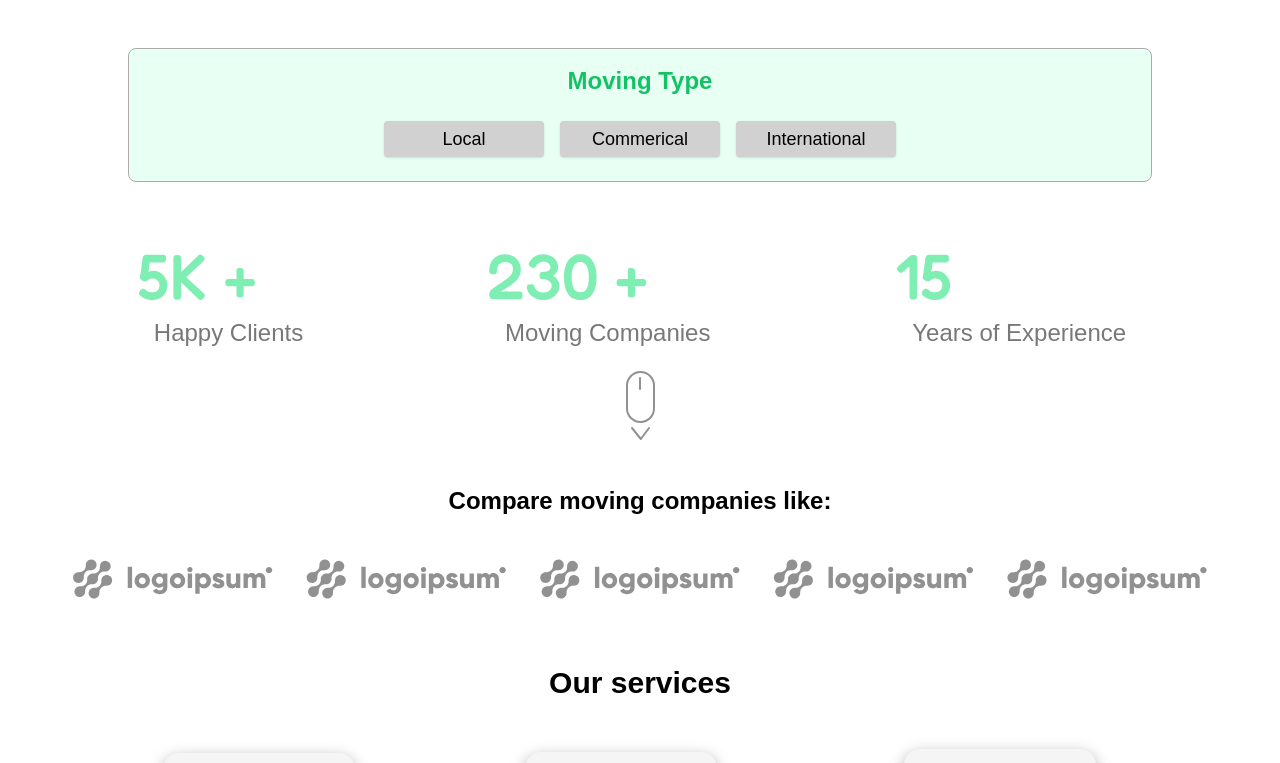
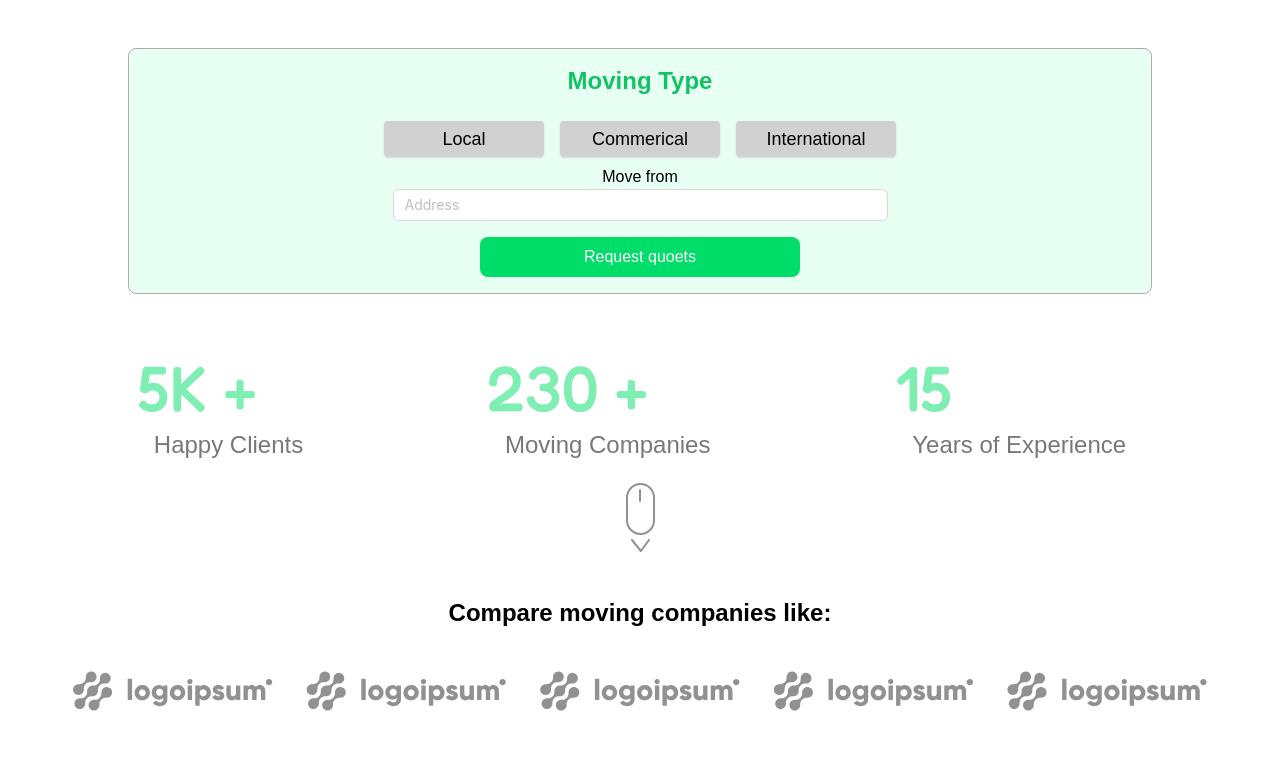
Before and after one commit to macworldgithub/moving7, a React (Create React App) app: page / in a window 1280 px wide. Shown: the top 763 px of the page. Built offline with nearby package versions, Linux system fonts and the light colour scheme.

Commit message:
moving form

```diff
--- a/src/App.js
+++ b/src/App.js
@@ -24,6 +24,10 @@ function App() {
       <Footer />
     </div>
   );
+
+  let onLocalClick=()=>{
+
+  }
 }
 
 export default App;
--- a/src/pages/moving_type/moving-type.jsx
+++ b/src/pages/moving_type/moving-type.jsx
@@ -1,15 +1,77 @@
+import { useState } from "react";
 import "./moving.css"
+import { Input } from "antd";
 function MovingType() {
+    const [lock1, setUnlock1] = useState(false)
+    const [lock2, setUnlock2] = useState(false)
+    const [lock3, setUnlock3] = useState(false)
+    const [lock4, setUnlock4] = useState(false)
+    const [lock5, setUnlock5] = useState(false)
+    const [lock6, setUnlock6] = useState(false)
+    const [lock7, setUnlock7] = useState(false)
+
+
+    const firstHandler = (e) => {
+        console.log("e===>", e)
+    }
+
     return (
-        <div className=" bg-[#8AFFC133] mx-auto w-11/12 h-auto items-center text-center p-4 lg:w-4/5 rounded-lg border-neutral-600 m-12 border">
+        <div className=" bg-[#8AFFC133] mx-auto w-11/12 h-auto items-center justify-center text-center p-4 lg:w-4/5 rounded-lg border-neutral-600 m-12 border">
             <div>
-                <h2 className=" text-[#13C265] text-2xl font-semibold mb-4">Moving Type</h2>
+                <h2 className=" text-[#13C265] text-2xl font-semibold mb-4 ">Moving Type</h2>
             </div>
             <div className="felx items-center justify-between">
                 <button className=" w-40 bg-[#D1D1D1] flex-wrap m-2 p-1 rounded shadow text-md sm:text-base lg:text-lg">Local</button>
                 <button className=" w-40 bg-[#D1D1D1] flex-wrap m-2 p-1 rounded shadow text-md sm:text-base lg:text-lg">Commerical</button>
                 <button className=" w-40 bg-[#D1D1D1] flex-wrap m-2 p-1 rounded shadow text-md sm:text-base lg:text-lg">International</button>
             </div>
+            <div className="">
+                <div className="felx items-center justify-between">
+                    <p>Move from</p>
+                    <Input className=" w-2/4" placeholder="Address" onClick={() => setUnlock1(true)} onChange={(e) => firstHandler(e.target.value)} />
+                </div>
+
+                {lock1 && (
+                    <div className="text-start flex flex-col items-center">
+                        <div className="w-1/2 ">Move to</div>
+                        <Input className="w-2/4" placeholder="Address" onClick={() => setUnlock2(true)} />
+                    </div>
+                )}
+
+                {lock2 && <div className="felx items-center justify-between">
+                    <p>Bedrooms</p>
+                    <p className=" text-gray-400">Current Property</p>
+                    <Input className=" w-2/4" placeholder="Address" onClick={() => setUnlock3(true)} />
+                </div>}
+
+                {lock3 && <div className="felx items-center justify-between pt-4">
+                    <p className=" text-gray-400"></p>
+                    <Input className=" w-2/4" placeholder="Address" onClick={() => setUnlock4(true)} />
+
+                </div>}
+
+                {lock4 && <div className="felx items-center justify-between pt-4">
+                    <p className=" text-gray-400">Date Range</p>
+                    <Input className=" w-2/4" placeholder="Address" onClick={() => setUnlock5(true)} />
+                </div>}
+
+                {lock5 && <div className="felx items-center justify-between pt-4">
+                    <p className=" text-gray-400">Personal details</p>
+                    <Input className=" w-2/4" placeholder="Name" onClick={() => setUnlock6(true)} />
+                </div>}
+
+                {lock6 && <div className="felx items-center justify-between pt-4">
+                    <p className=" text-gray-400">Contact details</p>
+                    <Input className=" w-2/4" placeholder="Email" onClick={() => setUnlock7(true)} />
+                </div>}
+                {lock7 && <div className="felx items-center justify-between pt-4">
+                    <p className=" text-gray-400">Contact details</p>
+                    <Input className=" w-2/4" placeholder="Phone number" onClick={() => setUnlock7(true)} />
+                </div>}
+
+                <button className=" w-80 bg-[#00DD68] p-2 rounded-lg text-white mt-4">Request quoets</button>
+
+            </div>
         </div>
     );
 }
--- a/src/pages/service/service.jsx
+++ b/src/pages/service/service.jsx
@@ -19,7 +19,8 @@ function Service() {
             <img src={Group38} alt="Local Service" />
           </div>
           <div>
-            <h4 className="text-3xl py-6 px-6 text-gray-400 h">Local</h4>
+            {/* <h4 >Local</h4> */}
+            <button className="text-3xl py-6 px-6 text-gray-400 h">Local</button>
           </div>
         </div>
 
```
